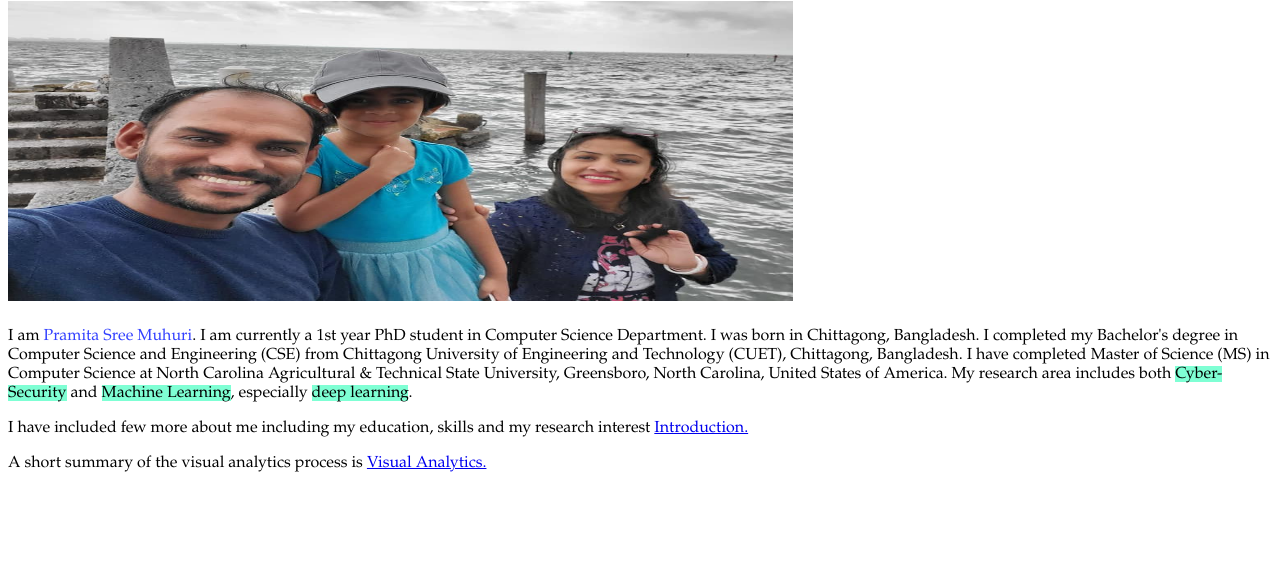
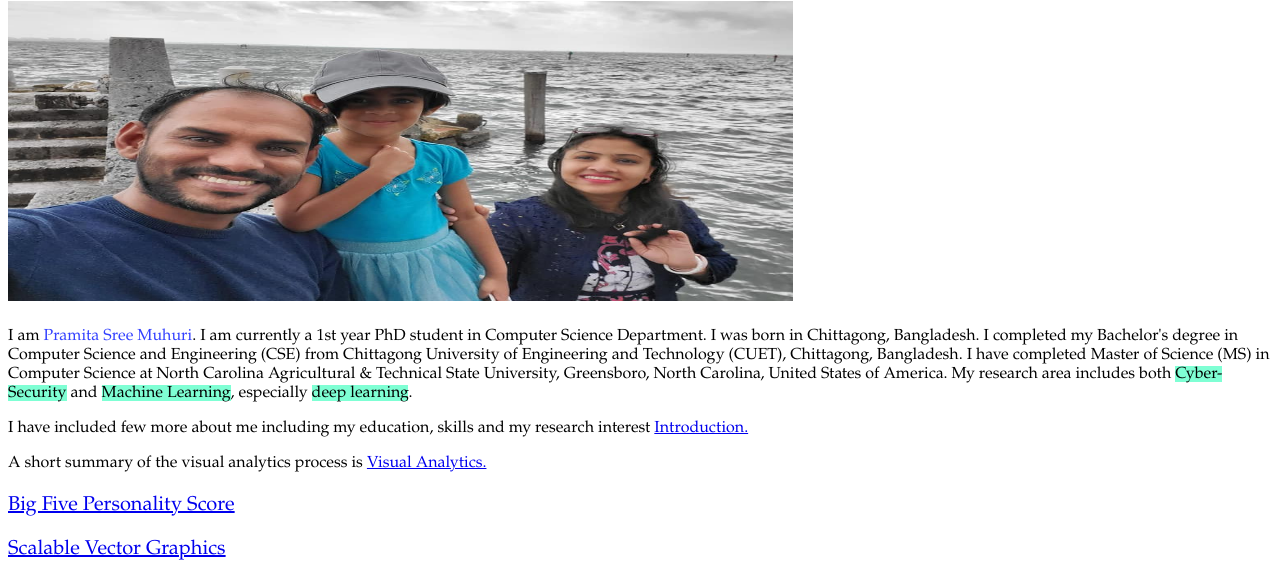
Before and after one commit to pramitacse/pramitacse.github.io, a plain HTML site: page index.html in a window 1280 px wide. Shown: the part 325-906 px from the top of the page. Before the commit the page ends 814 px from the top, so only its background shows below. Drawn offline with Linux system fonts and the light colour scheme.

Commit message:
Update index.html
svg.html and big5.html pages added

```diff
--- a/index.html
+++ b/index.html
@@ -27,5 +27,7 @@
     skills and my research interest <a href="introduction.html" target="_blank">Introduction.</a></p></div>
     <div> <p> A short summary of the visual analytics process is <a href="visualanalytics.html" target="_blank">Visual Analytics.</a></p>
 </div>
+<p style="font-size: 20px"><a href="big5.html" target="_blank">Big Five Personality Score</a></p>
+<p style="font-size: 20px"><a href="svg.html" target="_blank">Scalable Vector Graphics</a></p>
 </body>
 </html>
```
